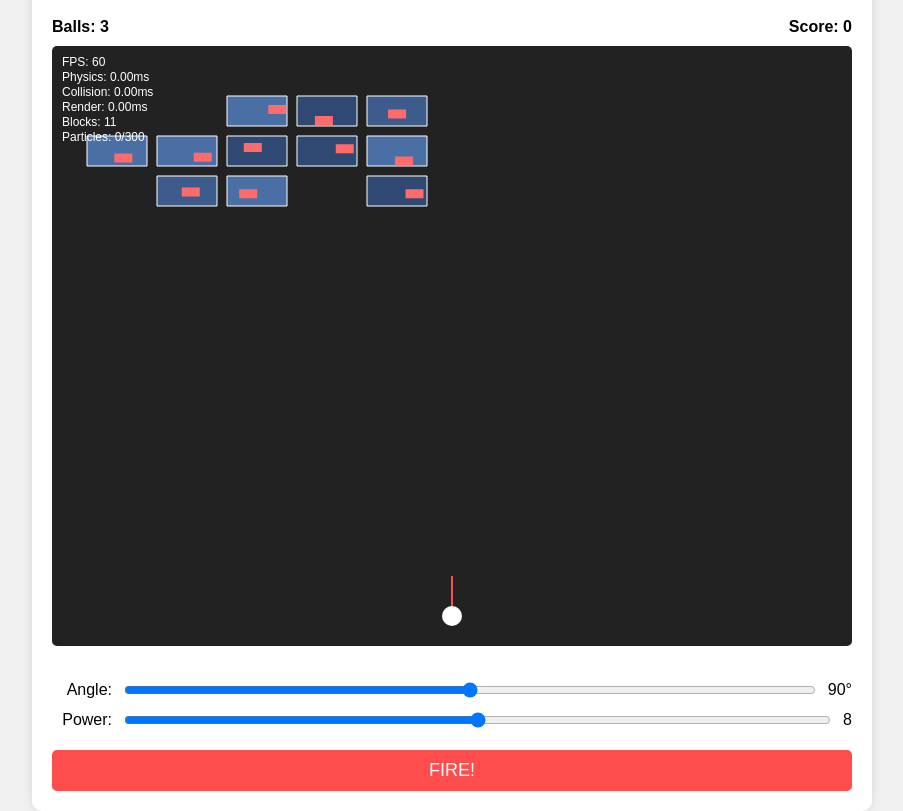
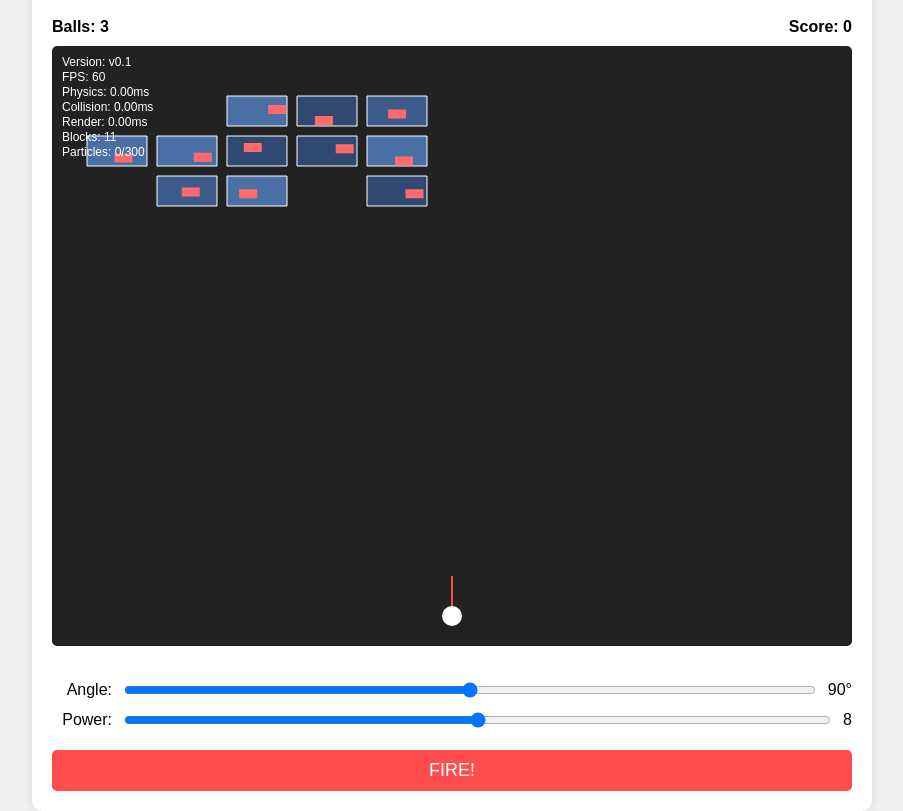
Before and after one commit to marlink/shock-the-block-atom, a plain HTML site: page index.html in a window 1280 px wide. Shown: the part 60-871 px from the top of the page, without its empty margins (188-1091 px from the left). Drawn offline with Linux system fonts and the light colour scheme.

Commit message:
Implement Git version control system with version display and metadata

```diff
--- a/game-fixed.js
+++ b/game-fixed.js
@@ -1,6 +1,20 @@
+/**
+ * ShockTheBlock Atom - A block-breaking game with physics
+ * Version: v0.1
+ *
+ * Features:
+ * - Physics-based ball movement with gravity and friction
+ * - Object pooling for particle effects
+ * - Performance monitoring
+ * - Custom dialog implementation
+ */
+
 // Get canvas and context
 const canvas = document.getElementById('gameCanvas');
 const ctx = canvas.getContext('2d');
+
+// Game version
+const GAME_VERSION = 'v0.1';
 
 // Game variables
 let ballsLeft = 3;
@@ -271,7 +285,7 @@ function drawBlocks() {
     // Display block count for performance monitoring
     if (ENABLE_PERFORMANCE_MONITORING) {
         ctx.fillStyle = '#ffffff';
-        ctx.fillText(`Blocks: ${visibleBlockCount}`, 10, 80);
+        ctx.fillText(`Blocks: ${visibleBlockCount}`, 10, 95);
     }
 }
 
@@ -589,18 +603,21 @@ function displayPerformanceMetrics() {
     ctx.font = '12px Arial';
     ctx.textAlign = 'left';
 
+    // Display version
+    ctx.fillText(`Version: ${GAME_VERSION}`, 10, 20);
+
     // Display FPS
-    ctx.fillText(`FPS: ${fps}`, 10, 20);
+    ctx.fillText(`FPS: ${fps}`, 10, 35);
 
     // Display timing metrics
-    ctx.fillText(`Physics: ${performanceMetrics.physicsTime.toFixed(2)}ms`, 10, 35);
-    ctx.fillText(`Collision: ${performanceMetrics.collisionTime.toFixed(2)}ms`, 10, 50);
-    ctx.fillText(`Render: ${performanceMetrics.renderTime.toFixed(2)}ms`, 10, 65);
+    ctx.fillText(`Physics: ${performanceMetrics.physicsTime.toFixed(2)}ms`, 10, 50);
+    ctx.fillText(`Collision: ${performanceMetrics.collisionTime.toFixed(2)}ms`, 10, 65);
+    ctx.fillText(`Render: ${performanceMetrics.renderTime.toFixed(2)}ms`, 10, 80);
 
     // Display object pool stats if enabled
     if (USE_OBJECT_POOLING) {
         const stats = particlePool.getStats();
-        ctx.fillText(`Particles: ${stats.activeCount}/${stats.activeCount + stats.poolSize}`, 10, 95);
+        ctx.fillText(`Particles: ${stats.activeCount}/${stats.activeCount + stats.poolSize}`, 10, 110);
     }
 }
 
```
Also changed, not shown: index.html (+4 -0 lines), styles.css (+7 -0 lines), README.md (added).
